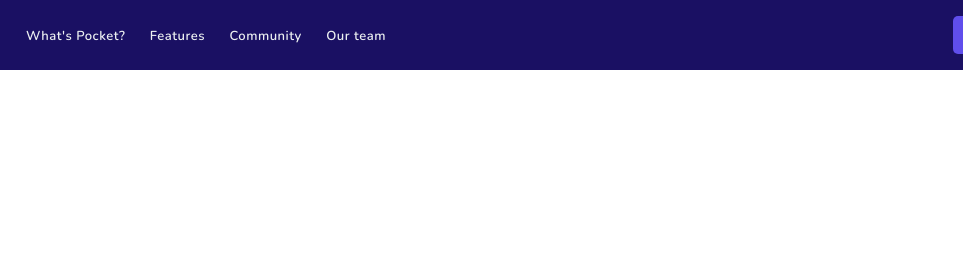
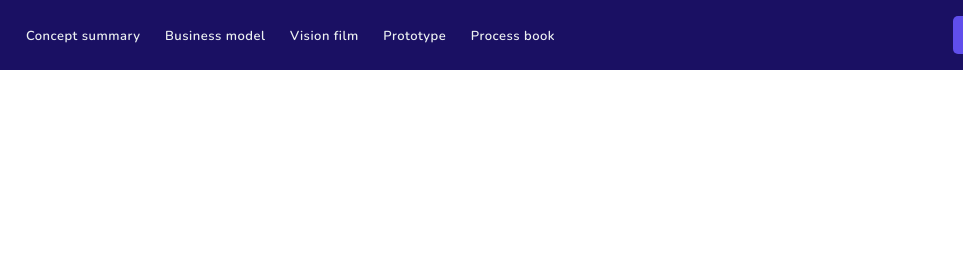
Before and after one commit to danegalbraith/pocket_site, a plain HTML site: page index.html in a window 1280 px wide. Shown: the top 269 px of the page, 135-1098 px from the left. Drawn offline with nearby package versions, Linux system fonts and the light colour scheme.

Commit message:
update links

```diff
--- a/index.html
+++ b/index.html
@@ -19,10 +19,11 @@
                 <img class="headerlogo" src="images/pocketlogo.svg" onmouseover="this.src='images/pocketlogohover.svg'" onmouseout="this.src='images/pocketlogo.svg'" style="max-height: 30px;">
                 </a>
                 <ul class="nav_links">
-                    <li><a href="aboutus.html">What's Pocket?</a></li>
-                    <li><a href="visit.html">Features</a></li>
-                    <li><a href="courses.html">Community</a></li>
-                    <li><a href="courses.html">Our team</a></li>
+                    <li><a href="aboutus.html">Concept summary</a></li>
+                    <li><a href="visit.html">Business model</a></li>
+                    <li><a href="courses.html">Vision film</a></li>
+                    <li><a href="courses.html">Prototype</a></li>
+                    <li><a href="courses.html">Process book</a></li>
                 </ul>
             </nav>
             <div class="navRightContainer">
@@ -65,6 +66,7 @@
         <button class="nav_btn"><a href="http://www.google.com/" target="_blank">Concept summary &nbsp;&nbsp;<i class="fas fa-arrow-alt-circle-right"></i></button></a>
         <button class="nav_btn"><a href="http://www.google.com/" target="_blank">Business plan &nbsp;&nbsp;<i class="fas fa-arrow-alt-circle-right"></i></button></a>
         <button class="nav_btn"><a href="http://www.google.com/" target="_blank">Vision film &nbsp;&nbsp;<i class="fas fa-arrow-alt-circle-right"></i></button></a>
+        <button class="nav_btn"><a href="http://www.google.com/" target="_blank">Prototype &nbsp;&nbsp;<i class="fas fa-arrow-alt-circle-right"></i></button></a>
         <button class="nav_btn"><a href="http://www.google.com/" target="_blank">Process book (coming soon) &nbsp;&nbsp;<i class="fas fa-arrow-alt-circle-right"></i></button></a>
     </div>
 
```
